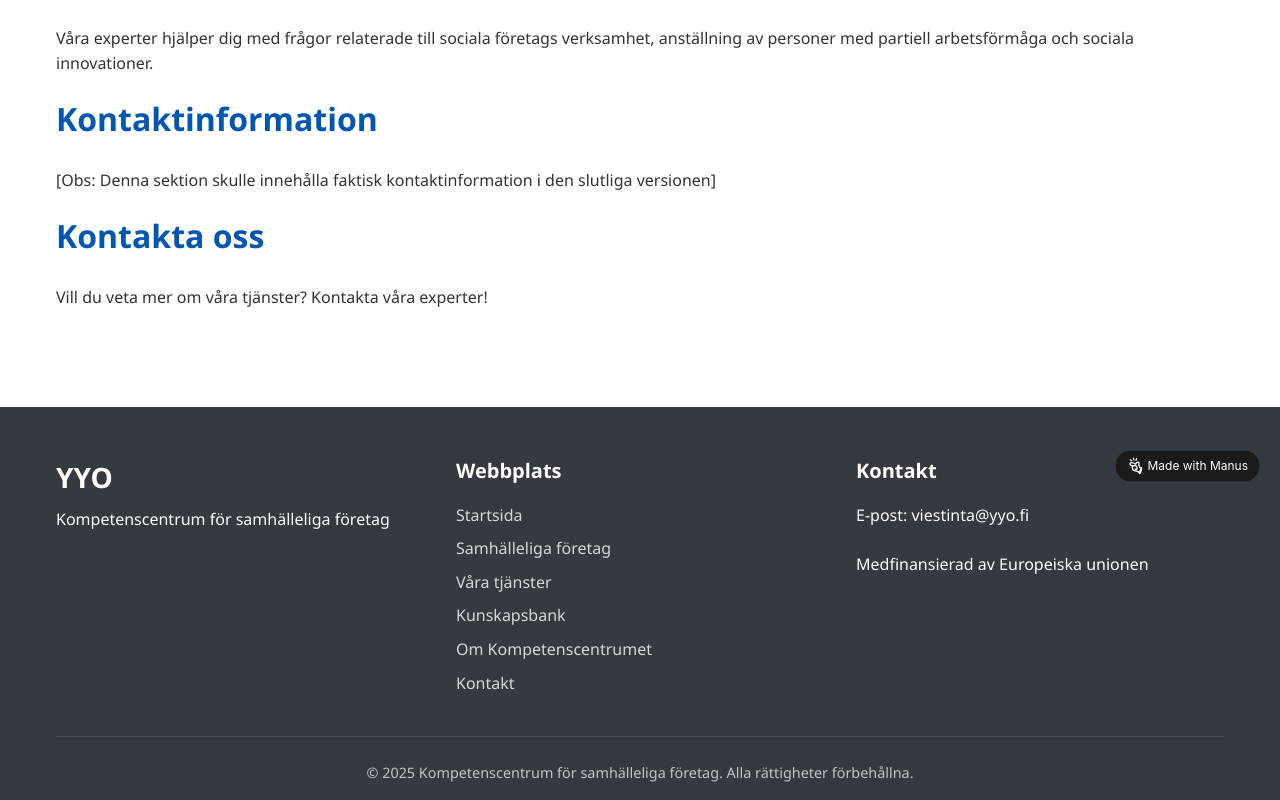
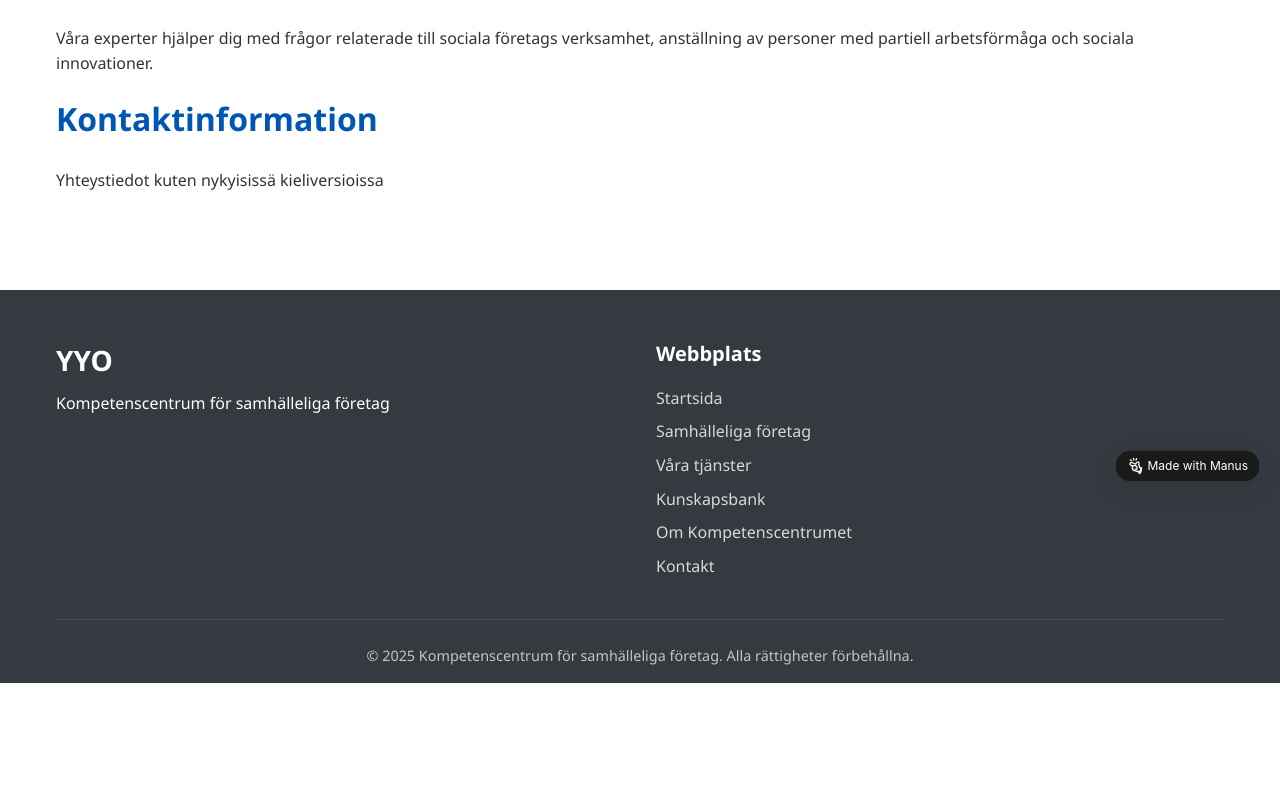
Before and after one commit to Laakista/laakista.github.io, a plain HTML site: page sv/kontakt.html in a window 1280 px wide. Shown: the part 298-1098 px from the top of the page. After the commit the page ends 981 px from the top, so only its background shows below. Drawn offline with Linux system fonts and the light colour scheme; a script that the page names is missing.

Commit message:
Update kontakt.html

```diff
--- a/sv/kontakt.html
+++ b/sv/kontakt.html
@@ -49,9 +49,7 @@
             <section class="content-section">
 <p>Våra experter hjälper dig med frågor relaterade till sociala företags verksamhet, anställning av personer med partiell arbetsförmåga och sociala innovationer.</p>
 <h2>Kontaktinformation</h2>
-<p>[Obs: Denna sektion skulle innehålla faktisk kontaktinformation i den slutliga versionen]</p>
-<h2>Kontakta oss</h2>
-<p>Vill du veta mer om våra tjänster? Kontakta våra experter!</p>
+<p>Yhteystiedot kuten nykyisissä kieliversioissa</p>
             </section>
         </div>
     </main>
@@ -73,13 +71,6 @@
                         <li><a href="om-kompetenscentrumet.html">Om Kompetenscentrumet</a></li>
                         <li><a href="kontakt.html">Kontakt</a></li>
                     </ul>
-                </div>
-                <div class="footer-contact">
-                    <h3>Kontakt</h3>
-                    <p>E-post: viestinta@yyo.fi</p>
-                    <div class="eu-logo">
-                        <p>Medfinansierad av Europeiska unionen</p>
-                    </div>
                 </div>
             </div>
             <div class="footer-bottom">
```
